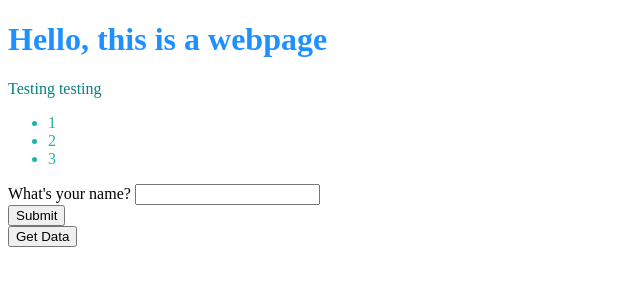
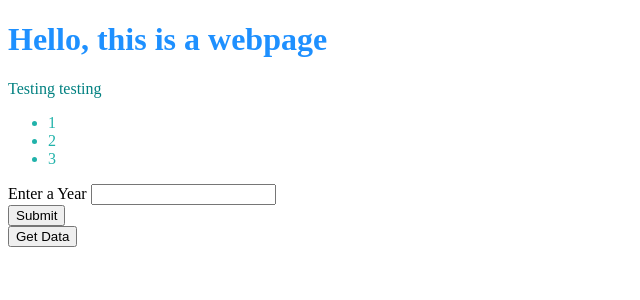
Before and after one commit to andcetera/tiny_test_app, a Flask app: page / in a window 1280 px wide. Shown: the top 300 px of the page, without its empty margins (0-640 px from the left). Run offline with Flask 2, Linux system fonts and the light colour scheme; parts of the project's set-up code (start-up, migrations or seed data) failed here and were passed over; some libraries are stand-ins or nearby versions.

Commit message:
fine tuning

```diff
--- a/app.py
+++ b/app.py
@@ -44,7 +44,7 @@ def accidents():
 def getYear(startyear):
     year = int(startyear)
     session = Session(engine)
-    data = session.query(Roadacc.road_crashes, Roadacc.year).filter(Roadacc.year > year).all()
+    data = session.query(Roadacc.road_crashes, Roadacc.year).filter(Roadacc.year == year).all()
     session.close()
     results = [{"Crashes": r.road_crashes, "Year": r.year} for r in data]
     return jsonify(results)
--- a/static/js/app.js
+++ b/static/js/app.js
@@ -31,7 +31,7 @@ function getData(){
 }
 
 function doStuff(){
-    let value = document.getElementById('username').value;
+    let value = document.getElementById('year').value;
     let url = `http://127.0.0.1:5000/api/v1.0/${value}`
     fetch(url).then(response => response.json())
     .then(json => {console.log(json);
--- a/templates/index.html
+++ b/templates/index.html
@@ -16,8 +16,8 @@
         <li>3</li>
     </ul>
     <form>
-        <label>What's your name?</label>
-        <input type="text" id="username"><br>
+        <label>Enter a Year</label>
+        <input type="text" id="year"><br>
         <button type="button" onclick='doStuff()'>Submit</button>
     </form>
     <button type="button" onclick="getData()">Get Data</button>
```
